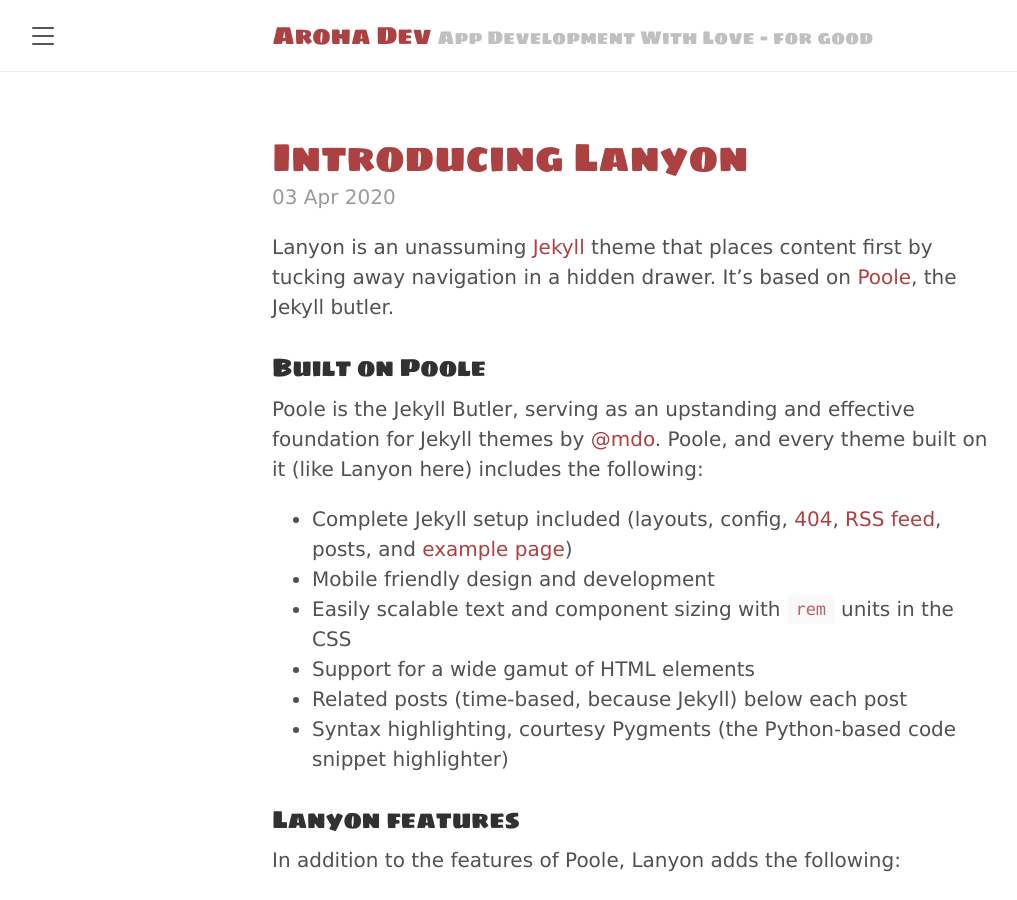
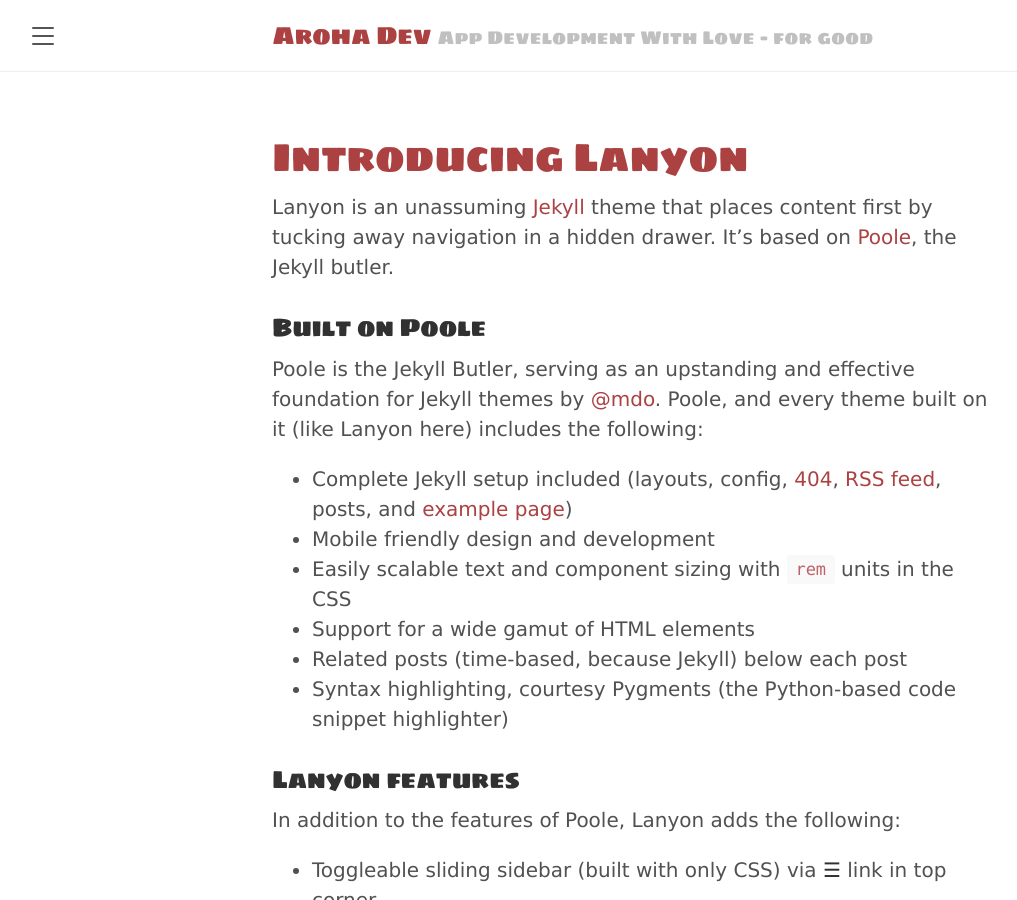
Before and after one commit to tracyjordan/tracyjordan.github.io, a Jekyll site: the page built from index.html, in a window 1280 px wide and 900 px high. Shown: the whole window, without its empty margins (8-1025 px from the left). Built offline with Jekyll 4.4.1, drawn with Linux system fonts in a browser that asks for light colours; the list of posts is cut into pages by our own code; some of the changed text lies outside the part shown.

Commit message:
Update index.html

```diff
--- a/index.html
+++ b/index.html
@@ -11,9 +11,7 @@ title: Home
         {{ post.title }}
       </a>
     </h1>
-
-    <span class="post-date">{{ post.date | date_to_string }}</span>
-
+    <span class="post-date">{{ page.date | date_to_rfc822 }}</span>
     {{ post.content }}
   </div>
   {% endfor %}
```
